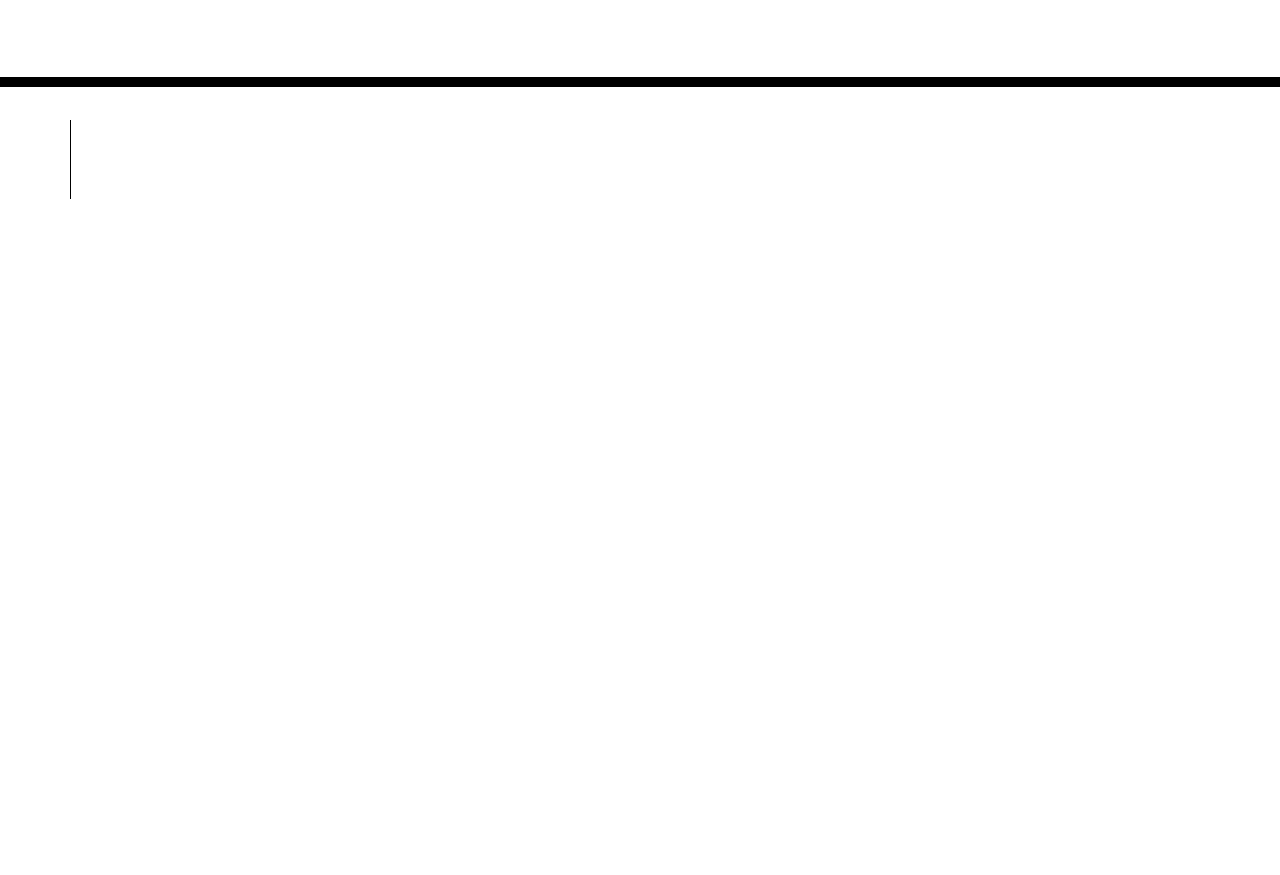
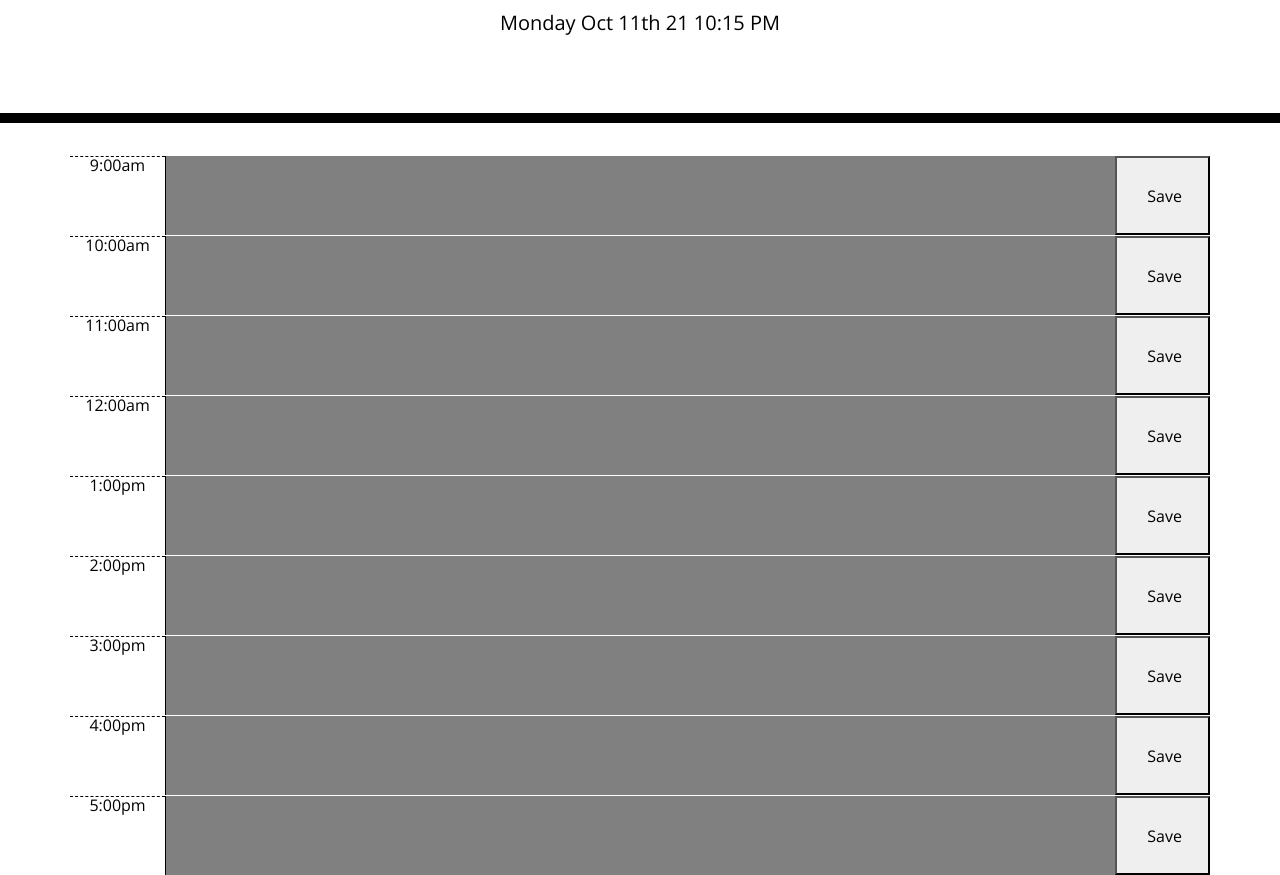
Before and after one commit to McGhee01/MyDailySchedule, a plain HTML site: page index.html in a window 1280 px wide. Shown: the part 181-1056 px from the top of the page. Before the commit the page ends 800 px from the top, so only its background shows below. Drawn offline with nearby package versions, Linux system fonts and the light colour scheme.

Commit message:
Timeblocks, Description Rectangles, and Save Buttons for each has been Created

```diff
--- a/index.html
+++ b/index.html
@@ -24,17 +24,73 @@
   </head>
 
   <body>
+    <!-- LocalStorage Code
+    <div id="result"></div>
+
+    <script>
+    // Check browser support
+    if (typeof(Storage) !== "undefined") {
+      // Store
+      localStorage.setItem("lastname", "McGhee");
+      // Retrieve
+      document.getElementById("result").innerHTML = localStorage.getItem("lastname");
+    } else {
+      document.getElementById("result").innerHTML = "Sorry, your browser does not support Web Storage...";
+    }
+    </script> -->
+
     <header class="jumbotron">
       <h1 class="display-3">Work Day Scheduler</h1>
       <p class="lead">A simple calendar app for scheduling your work day</p>
       <p id="currentDay" class="lead"></p>
     </header>
     <div class="container">
-      <!-- Timeblocks go here -->
+      <!-- Timeblocks go here. Timeblock, Description Rectangle, and Save Button for each Created -->
+        <div class="row time-block">
+          <div class="hour col-1" >9:00am</div>
+          <textarea class="description col-10"></textarea>
+          <button class="savebutton col-1"> Save</button>
+      </div>
       <div class="row time-block">
-          <div class="hour"></div>
-          <textarea class="description"></textarea>
-      </div>
+        <div class="hour col-1" >10:00am</div>
+        <textarea class="description col-10"></textarea>
+        <button class="savebutton col-1"> Save</button>
+    </div>
+    <div class="row time-block">
+        <div class="hour col-1" >11:00am</div>
+        <textarea class="description col-10"></textarea>
+        <button class="savebutton col-1"> Save</button>
+    </div>
+    <div class="row time-block">
+        <div class="hour col-1" >12:00am</div>
+        <textarea class="description col-10"></textarea>
+        <button class="savebutton col-1"> Save</button>
+    </div>
+    <div class="row time-block">
+        <div class="hour col-1" >1:00pm</div>
+        <textarea class="description col-10"></textarea>
+        <button class="savebutton col-1"> Save</button>
+    </div>
+    <div class="row time-block">
+        <div class="hour col-1" >2:00pm</div>
+        <textarea class="description col-10"></textarea>
+        <button class="savebutton col-1"> Save</button>
+    </div>
+    <div class="row time-block">
+        <div class="hour col-1" >3:00pm</div>
+        <textarea class="description col-10"></textarea>
+        <button class="savebutton col-1"> Save</button>
+    </div>
+    <div class="row time-block">
+        <div class="hour col-1" >4:00pm</div>
+        <textarea class="description col-10"></textarea>
+        <button class="savebutton col-1"> Save</button>
+    </div>
+    <div class="row time-block">
+        <div class="hour col-1" >5:00pm</div>
+        <textarea class="description col-10"></textarea>
+        <button class="savebutton col-1"> Save</button>
+    </div>
     </div>
 
     <script src="https://cdnjs.cloudflare.com/ajax/libs/jquery/3.2.1/jquery.min.js"></script>
--- a/script.js
+++ b/script.js
@@ -1,3 +1,16 @@
 console.log ("Am I online?")
-var today= moment();
-$("#currentday").text(today.format("MM Do, YYYY"));
+
+
+var currDay= moment().format('dddd');
+var currDate= moment().format("MMM Do YY");
+var currHour=moment().format('LT');
+$("#currentDay").append(currDay+ " "+ currDate+" "+ currHour)
+
+
+$(function() {
+    $("button.savebutton").on("click", function(event) {
+        console.log("Button clicked: ", event.target);
+    });
+  });
+
+// Need Eventlistener
--- a/style.css
+++ b/style.css
@@ -5,7 +5,7 @@ body {
   }
 
   textarea {
-    background: transparent;
+    background: gray;
     border: none;
     resize: none;
     color: #000000;
```
